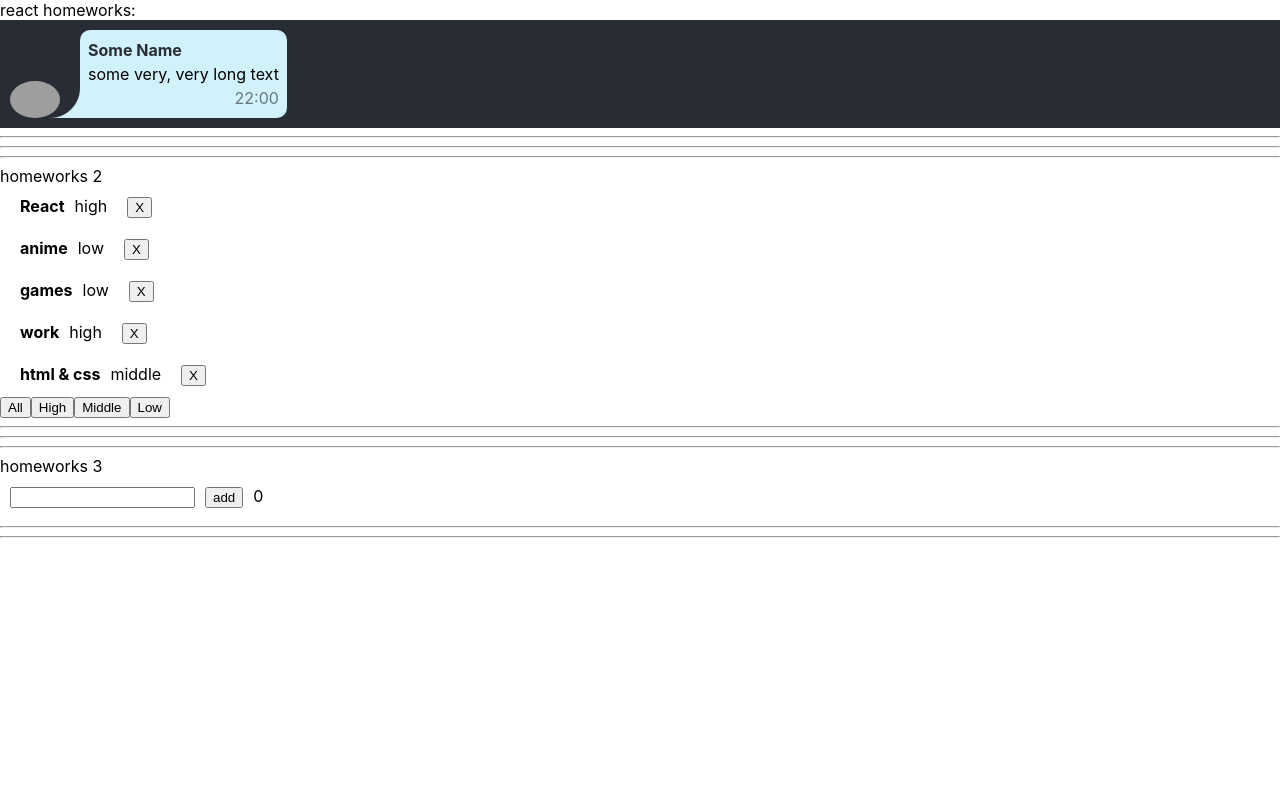
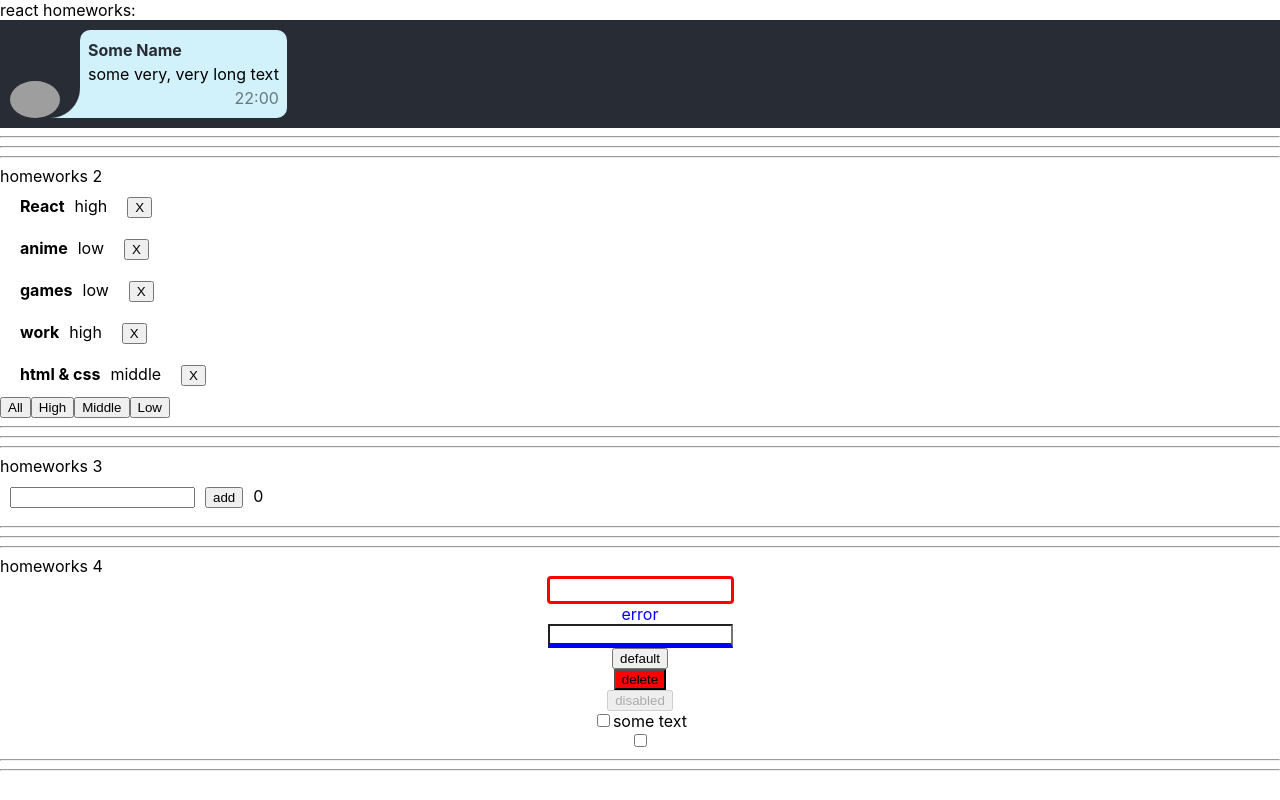
Before and after one commit to Mihancheggg/ignathomework, a React (Create React App) app: page / in a window 1280 px wide. Built offline with nearby package versions, Linux system fonts and the light colour scheme; grey boxes are pictures that could not be loaded.

Commit message:
task 4 done

```diff
--- a/src/p1-main/m1-ui/u1-app/App.tsx
+++ b/src/p1-main/m1-ui/u1-app/App.tsx
@@ -3,6 +3,7 @@ import s from './App.module.css'
 import HW1 from '../../../p2-homeworks/h1/HW1'
 import HW2 from '../../../p2-homeworks/h2/HW2';
 import HW3 from '../../../p2-homeworks/h3/HW3';
+import HW4 from '../../../p2-homeworks/h4/HW4';
 
 function App() {
     return (
@@ -11,7 +12,7 @@ function App() {
             <HW1/>
             <HW2/>
             <HW3/>
-            {/*<HW4/>*/}
+            <HW4/>
             {/*<HW5/>*/}
 
         </div>
--- a/src/p2-homeworks/h4/HW4.tsx
+++ b/src/p2-homeworks/h4/HW4.tsx
@@ -30,11 +30,11 @@ function HW4() {
                     onChangeText={setText}
                     onEnter={showAlert}
                     error={error}
-                    // spanClassName={s.testSpanError}
+                    spanClassName={s.testSpanError}
                 />
 
                 <SuperInputText
-                    className={s.blue} // проверьте, рабоет ли смешивание классов
+                   className={s.blue} // проверьте, рабоет ли смешивание классов
                 />
 
                 {/*----------------------------------------------------*/}
--- a/src/p2-homeworks/h4/common/c1-SuperInputText/SuperInputText.module.css
+++ b/src/p2-homeworks/h4/common/c1-SuperInputText/SuperInputText.module.css
@@ -1,10 +1,15 @@
 .superInput {
-
+    font-weight: 400;
+    line-height: 1.5;
+    color: #212529;
+    background-color: #fff;
+    background-clip: padding-box;
+    border: 1px solid #bdbdbd;
+    border-radius: 0.25rem;
 }
 
 .errorInput {
-    border: 3px solid lime;
-    background: red;
+    border: 3px solid red;
 }
 
 .error {
--- a/src/p2-homeworks/h4/common/c1-SuperInputText/SuperInputText.tsx
+++ b/src/p2-homeworks/h4/common/c1-SuperInputText/SuperInputText.tsx
@@ -39,7 +39,7 @@ const SuperInputText: React.FC<SuperInputTextPropsType> = (
     }
 
     const finalSpanClassName = `${s.error} ${spanClassName ? spanClassName : ''}`
-    const finalInputClassName = `${s.errorInput} ${className}` // need to fix with (?:) and s.superInput
+    const finalInputClassName = `${error ? s.errorInput : ''} ${className ? className: s.superInput}`
 
     return (
         <>
--- a/src/p2-homeworks/h4/common/c3-SuperCheckbox/SuperCheckbox.tsx
+++ b/src/p2-homeworks/h4/common/c3-SuperCheckbox/SuperCheckbox.tsx
@@ -20,7 +20,12 @@ const SuperCheckbox: React.FC<SuperCheckboxPropsType> = (
     }
 ) => {
     const onChangeCallback = (e: ChangeEvent<HTMLInputElement>) => {
-        // сделайте так чтоб работал onChange и onChangeChecked
+        onChange && onChange(e)
+        onChangeChecked && onChangeChecked(e.currentTarget.checked)
+        // if(onChange && restProps.checked){
+        //     onChange(e.currentTarget.checked)
+        // }
+
     }
 
     const finalInputClassName = `${s.checkbox} ${className ? className : ''}`
```
